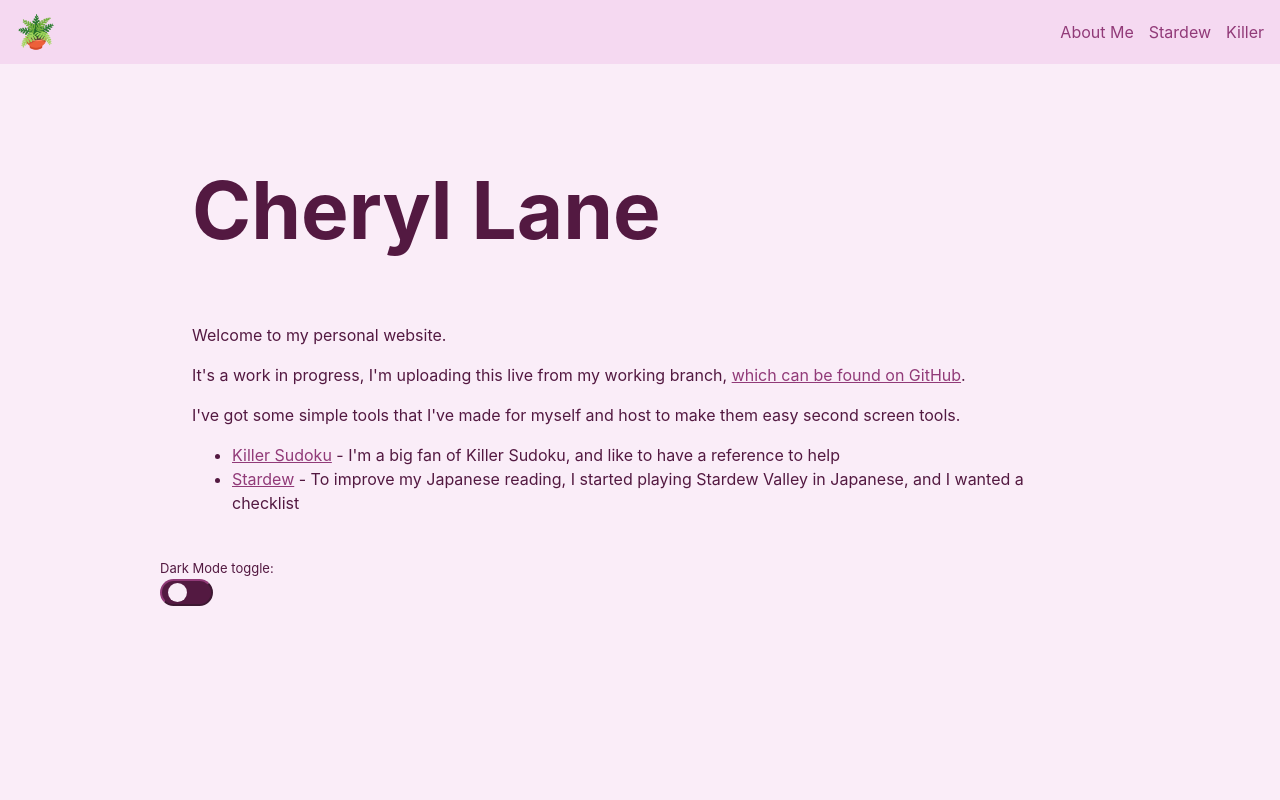
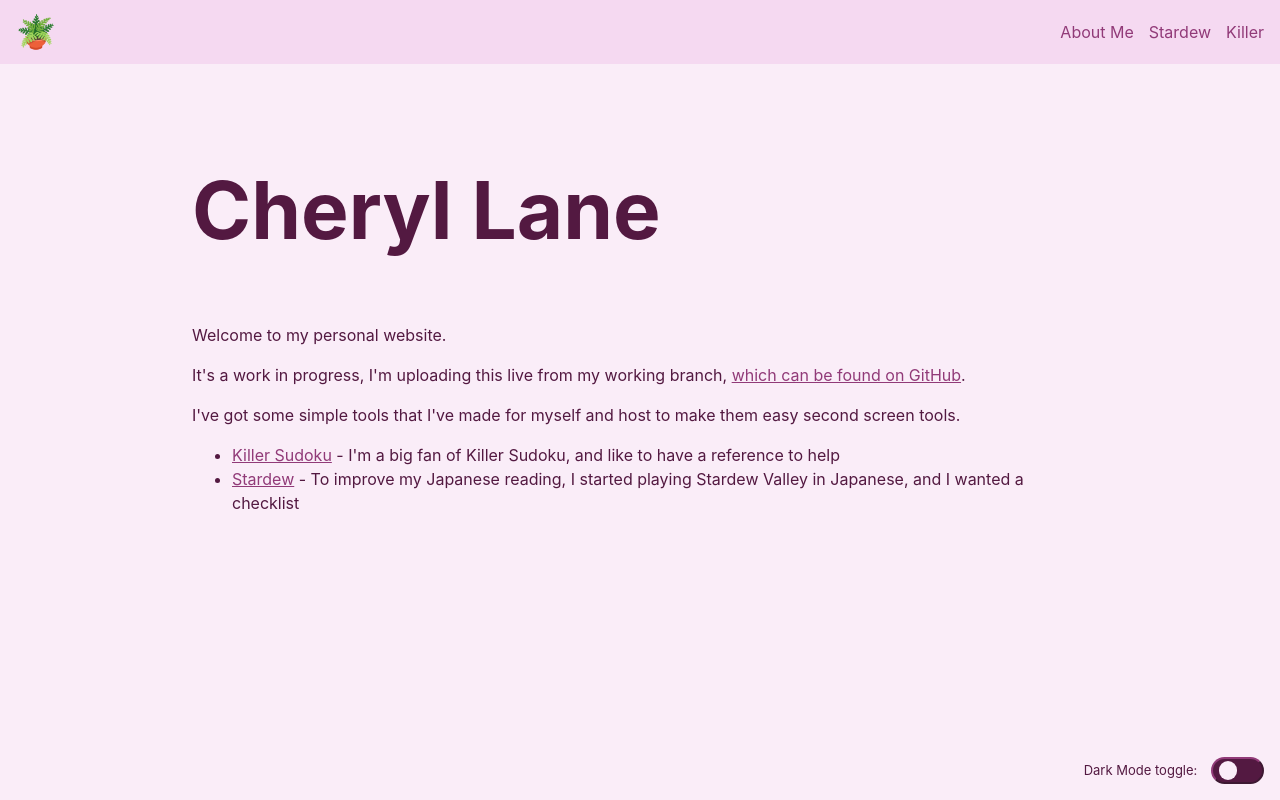
Before and after one commit to cheryllane/personal-site, a React (Vite) app: page / in a window 1280 px wide. Built offline with nearby package versions, Linux system fonts and the light colour scheme.

Commit message:
style and position darkmode toggle

```diff
--- a/src/atoms/Toggle.tsx
+++ b/src/atoms/Toggle.tsx
@@ -11,7 +11,7 @@ const Toggle = ({
 }) => {
     return (
         <>
-            <div>
+            <div className="toggle-wrapper">
                 <label htmlFor={label.replace(/\s/i, "")}>{label}</label>
                 <button
                     id={label.replace(/\s/i, "")}
--- /dev/null
+++ b/src/molecules/DarkMode.css
@@ -0,0 +1,12 @@
+.toggle-wrapper {
+    position: fixed;
+    bottom: 1em;
+    right: 1em;
+    text-align: right;
+    background-color: var(--primary-main);
+}
+
+.toggle {
+    float: right;
+    margin-left: 1em;
+}
--- a/src/molecules/DarkMode.tsx
+++ b/src/molecules/DarkMode.tsx
@@ -1,5 +1,6 @@
 import { useEffect, useState } from "react";
 import Toggle from "../atoms/Toggle";
+import "./DarkMode.css";
 
 const DarkMode = () => {
     const [darkMode, setDarkMode] = useState(
```
